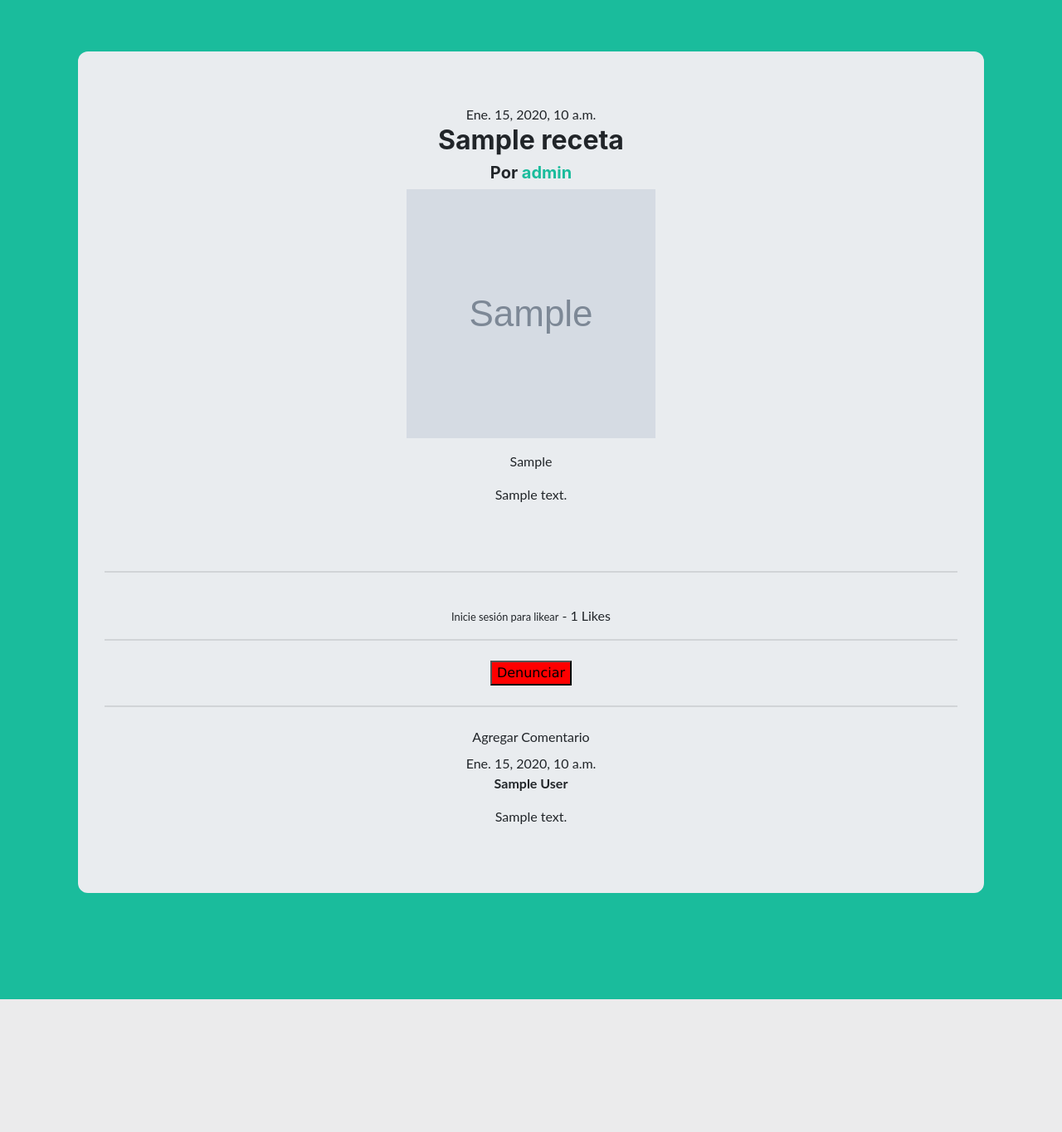
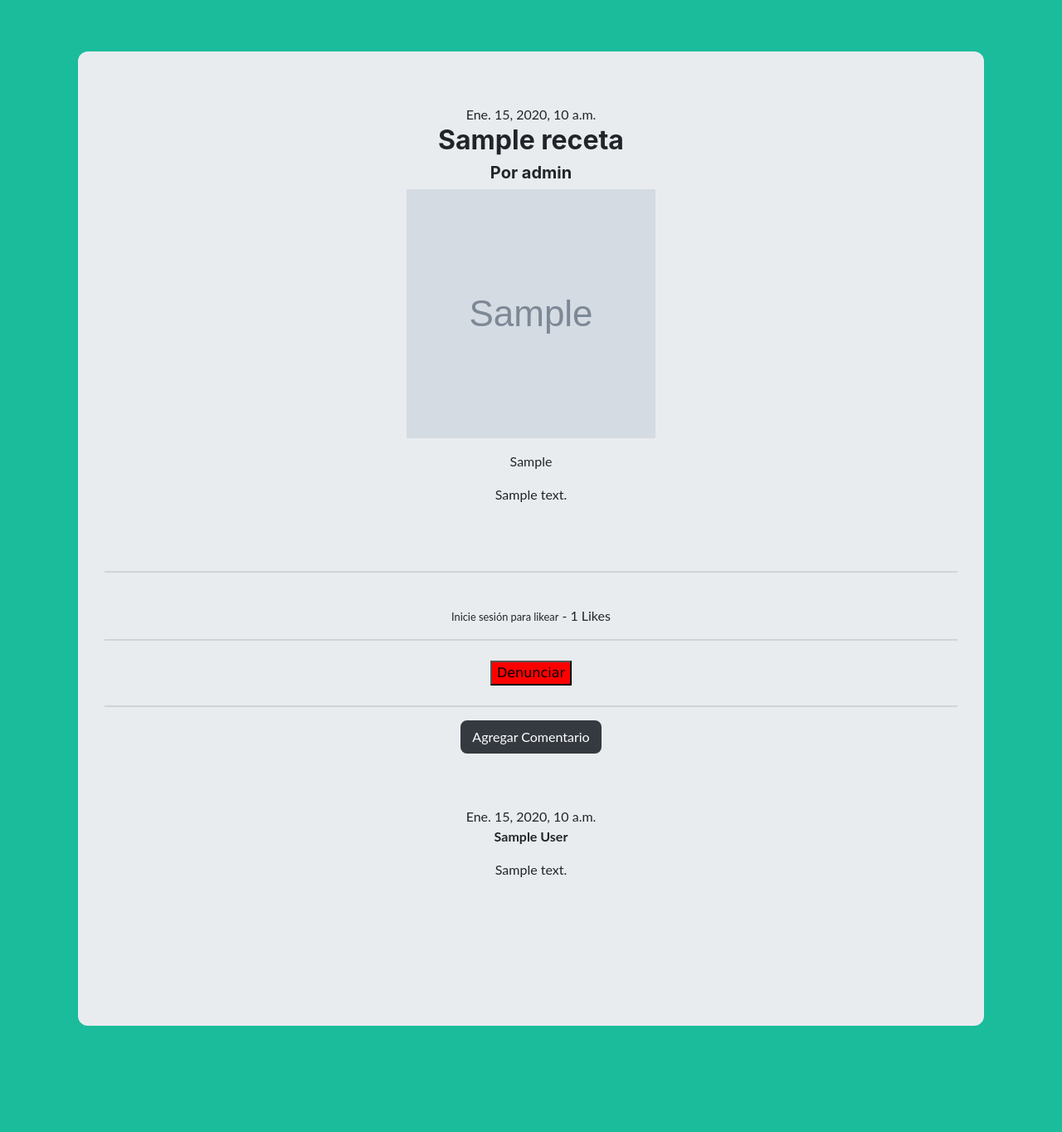
Before and after one commit to JesicaHeit/IngenieriaWeb, a Django app: page /post/1/ in a window 1280 px wide. Shown: the part 138-1502 px from the top of the page at 83% size. Before the commit the page ends 1342 px from the top, so only its background shows below. Run offline with Django 3.2, Linux system fonts and the light colour scheme; data comes from the database, SQL or seed files in the repository; tables that the repository leaves empty hold one stand-in row (values such as "Sample post"); grey boxes marked "Sample" are stand-in pictures; parts of the project's set-up code (start-up, migrations or seed data) failed here and were passed over; some libraries are stand-ins or nearby versions.

Commit message:
Update post_detail.html
cambioss

```diff
--- a/Proyecto1/recetas/templates/recetas/post_detail.html
+++ b/Proyecto1/recetas/templates/recetas/post_detail.html
@@ -19,7 +19,12 @@
         {% endif %}
         <h2>{{ receta.title }}</h2>
         <h5>
-            Por <a href="{% url 'show_profile_page' pk=receta.author.pk %}">{{ receta.author.profile }}</a>
+            {%if user.is_authenticated%}
+
+                Por <a href="{% url 'show_profile_page' pk=receta.author.pk %}">{{ receta.author.profile }}</a>
+            {%else%}
+                Por {{ receta.author.profile }}
+            {%endif%}
         </h5>
         <p> <img src = "{{ receta.imagen.url }}" width="300" height="300"/> </p>
         <p>{{ receta.ingredients|safe }}</p>
@@ -44,15 +49,17 @@
     <a class="btn btn-default" href="{% url 'reports' pk=receta.pk %}"><button id="follow-btn" class="ui positive button" style="color:black; background-color:red; font-family:verdana;">Denunciar</button></a>
 
     <hr>
-	<a class="btn btn-default" href="{% url 'add_comment_to_post' pk=receta.pk %}">Agregar Comentario</a>
+	<a class="btn btn-dark" href="{% url 'add_comment_to_post' pk=receta.pk %}">Agregar Comentario</a>
 	{% for comment in receta.comments.all %}
 		<div class="comment">
+            <div class="jumbotron">
 			<div class="date">{{ comment.created_date }}</div>
 			<strong>{{ comment.author }}</strong>
 			<p>{{ comment.text|linebreaks }}</p>
+            </div>
 		</div>
 	{% empty %}
-		<p>No hay comentarios :(</p>
+		<p>No hay comentarios</p>
 	{% endfor %}
 
 
```
